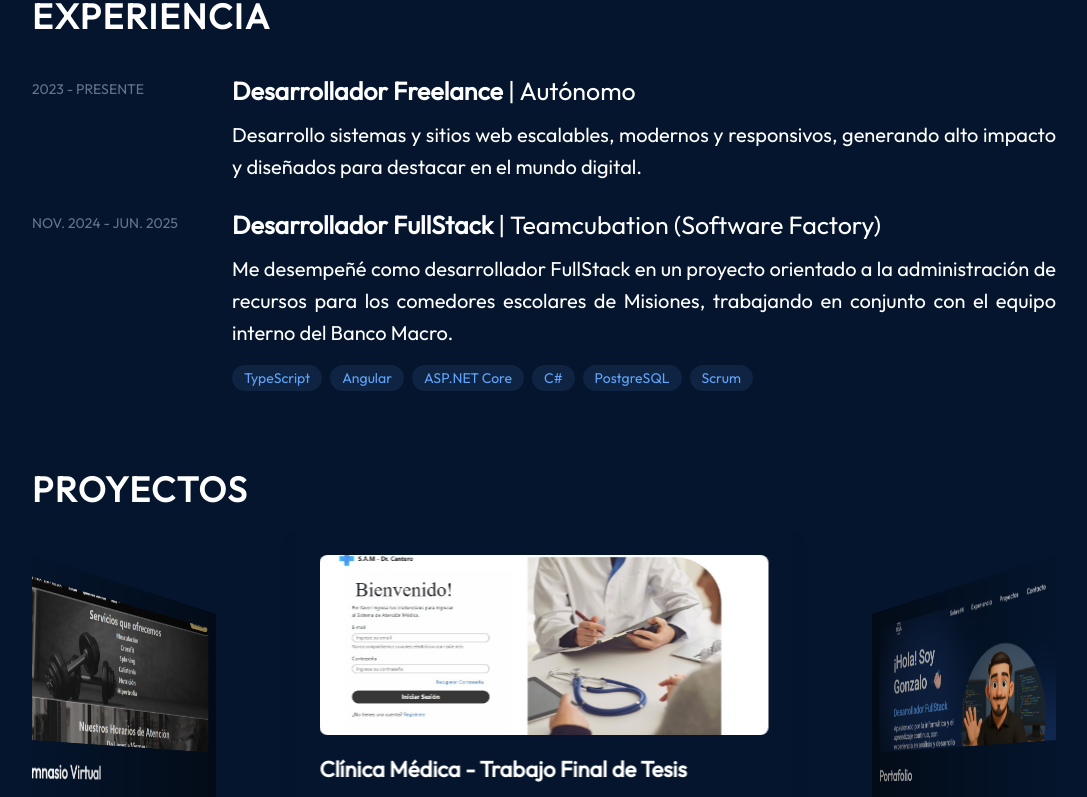
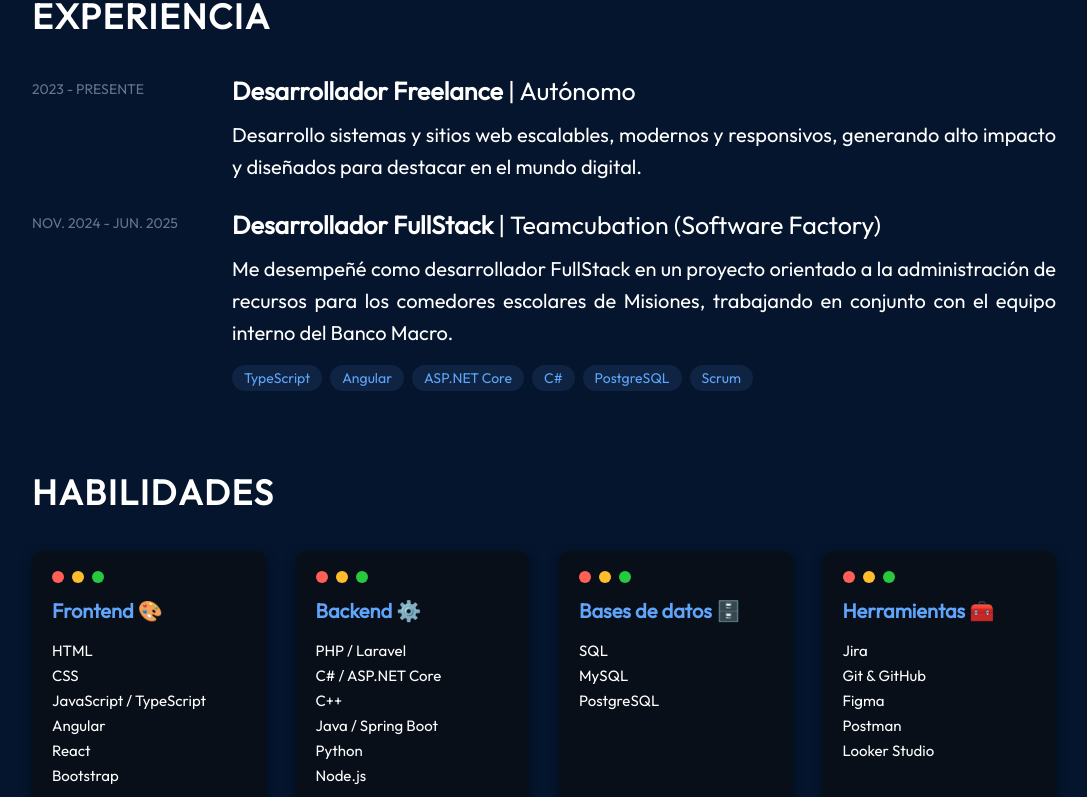
Before and after one commit to GonzaloRios10/riosGonzalo-Portafolio, a React (Vite) app: page / in a window 1280 px wide. Shown: the part 1987-2784 px from the top of the page, without its empty margins (96-1183 px from the left). Built offline with nearby package versions, Linux system fonts and the light colour scheme.

Commit message:
Cambios en el proyecto y nueva sección de habilidades

```diff
--- a/src/App.tsx
+++ b/src/App.tsx
@@ -5,6 +5,7 @@ import { About } from "./components/About/About";
 import { Experience } from "./components/Experience/Experience";
 import { Projects } from "./components/Projects/Projects";
 import { Contact } from "./components/Contact/Contact";
+import { Skills } from "./components/Skills/Skills";
 
 function App() {
   return (
@@ -13,6 +14,7 @@ function App() {
       <Hero />
       <About />
       <Experience />
+      <Skills />
       <Projects />
       <Contact />
     </div>
--- /dev/null
+++ b/src/components/Skills/Skills.module.css
@@ -0,0 +1,73 @@
+@import "../../vars.css";
+
+.container {
+  margin: 79px 10%;
+  color: var(--color-text);
+  scroll-margin-top: 80px;
+}
+
+.title {
+  color: var(--color-text);
+  font-size: 35px;
+  font-weight: 700;
+  letter-spacing: 1.75px;
+  text-transform: uppercase;
+  margin-bottom: 37px;
+}
+
+.cards {
+  display: grid;
+  grid-template-columns: repeat(auto-fit, minmax(250px, 1fr));
+  gap: 30px;
+  align-items: stretch;
+}
+
+.card {
+  background-color: rgba(12, 12, 12, 0.6);
+  border-radius: 10px;
+  padding: 20px;
+  box-shadow: 0 4px 12px rgba(0,0,0,0.4);
+  display: flex;
+  flex-direction: column;
+}
+
+.cardHeader {
+  display: flex;
+  gap: 8px;
+  margin-bottom: 15px;
+}
+
+.dot {
+  width: 12px;
+  height: 12px;
+  border-radius: 50%;
+  display: inline-block;
+}
+
+.red { background: #ff5f56; }
+.yellow { background: #ffbd2e; }
+.green { background: #27c93f; }
+
+.card h3 {
+  font-size: 20px;
+  margin-bottom: 12px;
+  color: var(--color-primary);
+}
+
+.card ul {
+  list-style: none;
+  padding: 0;
+  margin: 0;
+  flex-grow: 1;
+}
+
+.card li {
+  margin: 6px 0;
+  font-size: 15px;
+}
+
+@media (min-width: 1200px) {
+  .cards {
+    grid-template-columns: repeat(4, 1fr);
+  }
+}
--- /dev/null
+++ b/src/components/Skills/Skills.tsx
@@ -0,0 +1,79 @@
+import styles from "./Skills.module.css";
+
+export const Skills = () => {
+  return (
+    <section className={styles.container} id="skills">
+      <h2 className={styles.title}>Habilidades</h2>
+
+      <div className={styles.cards}>
+        {/* Frontend */}
+        <div className={styles.card}>
+          <div className={styles.cardHeader}>
+            <span className={`${styles.dot} ${styles.red}`}></span>
+            <span className={`${styles.dot} ${styles.yellow}`}></span>
+            <span className={`${styles.dot} ${styles.green}`}></span>
+          </div>
+          <h3>Frontend 🎨</h3>
+          <ul>
+            <li>HTML</li>
+            <li>CSS</li>
+            <li>JavaScript / TypeScript</li>
+            <li>Angular</li>
+            <li>React</li>
+            <li>Bootstrap</li>
+          </ul>
+        </div>
+
+        {/* Backend */}
+        <div className={styles.card}>
+          <div className={styles.cardHeader}>
+            <span className={`${styles.dot} ${styles.red}`}></span>
+            <span className={`${styles.dot} ${styles.yellow}`}></span>
+            <span className={`${styles.dot} ${styles.green}`}></span>
+          </div>
+          <h3>Backend ⚙️</h3>
+          <ul>
+            <li>PHP / Laravel</li>
+            <li>C# / ASP.NET Core</li>
+            <li>C++</li>
+            <li>Java / Spring Boot</li>
+            <li>Python</li>
+            <li>Node.js</li>
+          </ul>
+        </div>
+
+        {/* Bases de datos */}
+        <div className={styles.card}>
+          <div className={styles.cardHeader}>
+            <span className={`${styles.dot} ${styles.red}`}></span>
+            <span className={`${styles.dot} ${styles.yellow}`}></span>
+            <span className={`${styles.dot} ${styles.green}`}></span>
+          </div>
+          <h3>Bases de datos 🗄️</h3>
+          <ul>
+            <li>SQL</li>
+            <li>MySQL</li>
+            <li>PostgreSQL</li>
+          </ul>
+        </div>
+
+        {/* Herramientas */}
+        <div className={styles.card}>
+          <div className={styles.cardHeader}>
+            <span className={`${styles.dot} ${styles.red}`}></span>
+            <span className={`${styles.dot} ${styles.yellow}`}></span>
+            <span className={`${styles.dot} ${styles.green}`}></span>
+          </div>
+          <h3>Herramientas 🧰</h3>
+          <ul>
+            <li>Jira</li>
+            <li>Git & GitHub</li>
+            <li>Figma</li>
+            <li>Postman</li>
+            <li>Looker Studio</li>
+          </ul>
+        </div>
+      </div>
+    </section>
+  );
+};
```
